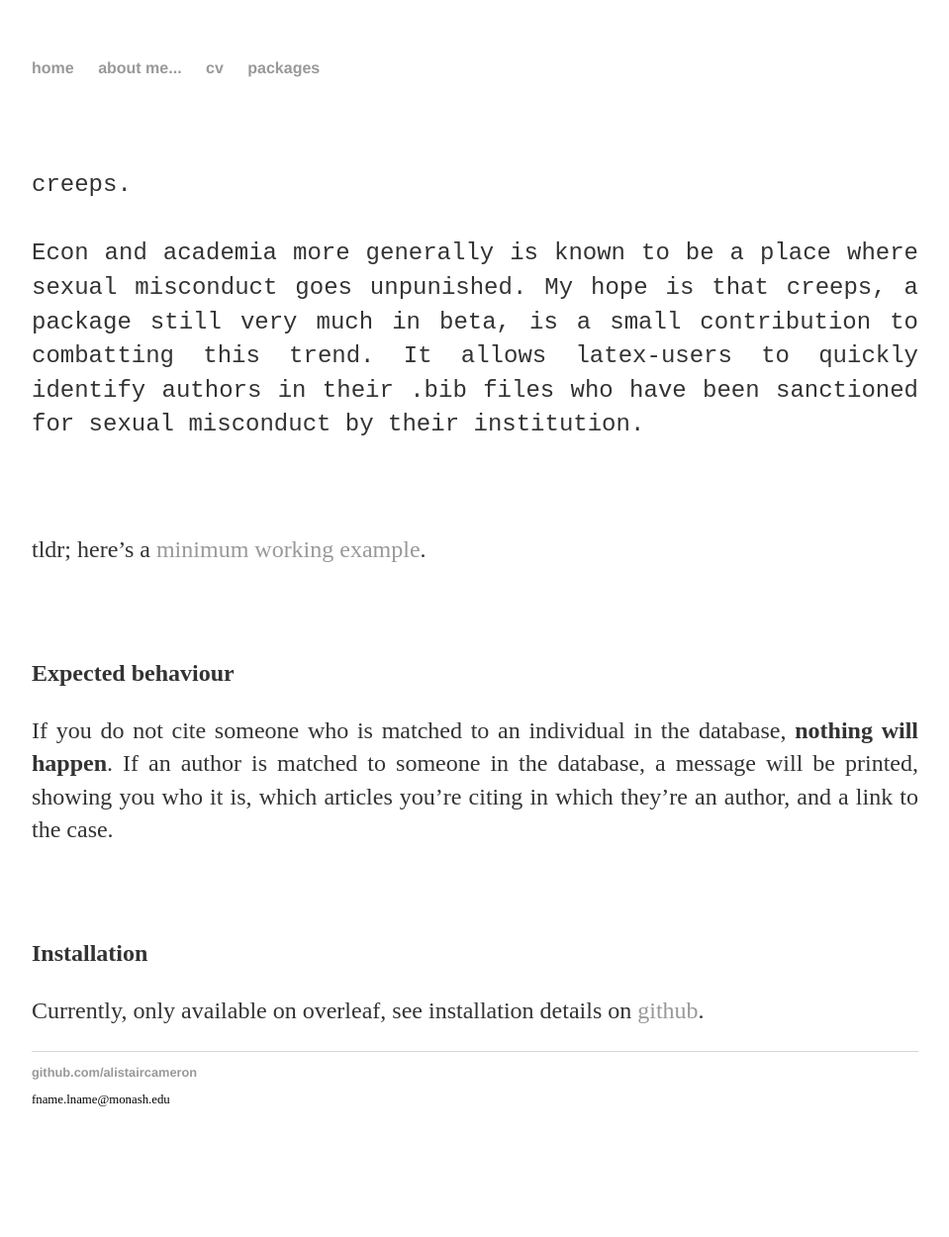
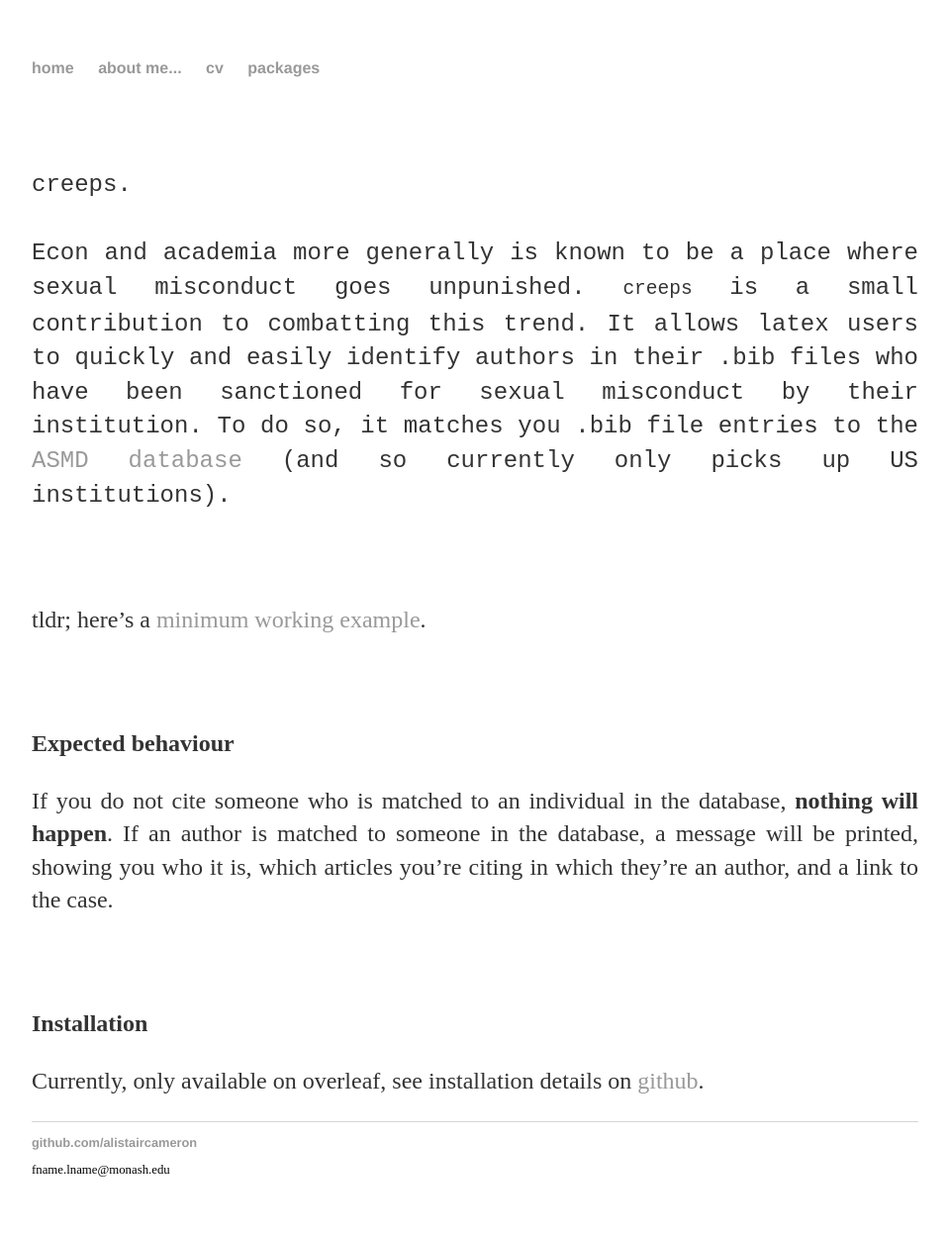
Before and after one commit to alistaircameron/alistaircameron.github.io, a Jekyll site: the page built from packages/index.markdown, in a window 1280 px wide. Shown: the whole page at 99% size, without its empty margins (160-1119 px from the left). Built offline with Jekyll 4.4.1, drawn with Linux system fonts in a browser that asks for light colours; before the commit the page ends 1179 px from its top, so only the background shows below that.

Commit message:
updating creeps message

```diff
--- a/packages/index.markdown
+++ b/packages/index.markdown
@@ -6,7 +6,7 @@ title: ac - packages
 <br><br>
 <span style = "font-family: Courier New">creeps. \\
 \\
-Econ and academia more generally is known to be a place where sexual misconduct goes unpunished. My hope is that creeps, a package still very much in beta, is a small contribution to combatting this trend. It allows latex-users to quickly identify authors in their .bib files who have been sanctioned for sexual misconduct by their institution.\\
+Econ and academia more generally is known to be a place where sexual misconduct goes unpunished. `creeps` is a small contribution to combatting this trend. It allows latex users to quickly and easily identify authors in their .bib files who have been sanctioned for sexual misconduct by their institution. To do so, it matches you .bib file entries to the [ASMD database](https://academic-sexual-misconduct-database.org) (and so currently only picks up US institutions).\\
 <br><br>
 
 tldr; here's a [minimum working example](https://www.overleaf.com/project/65916a0c9f98ad02ee07be00).\\
```
